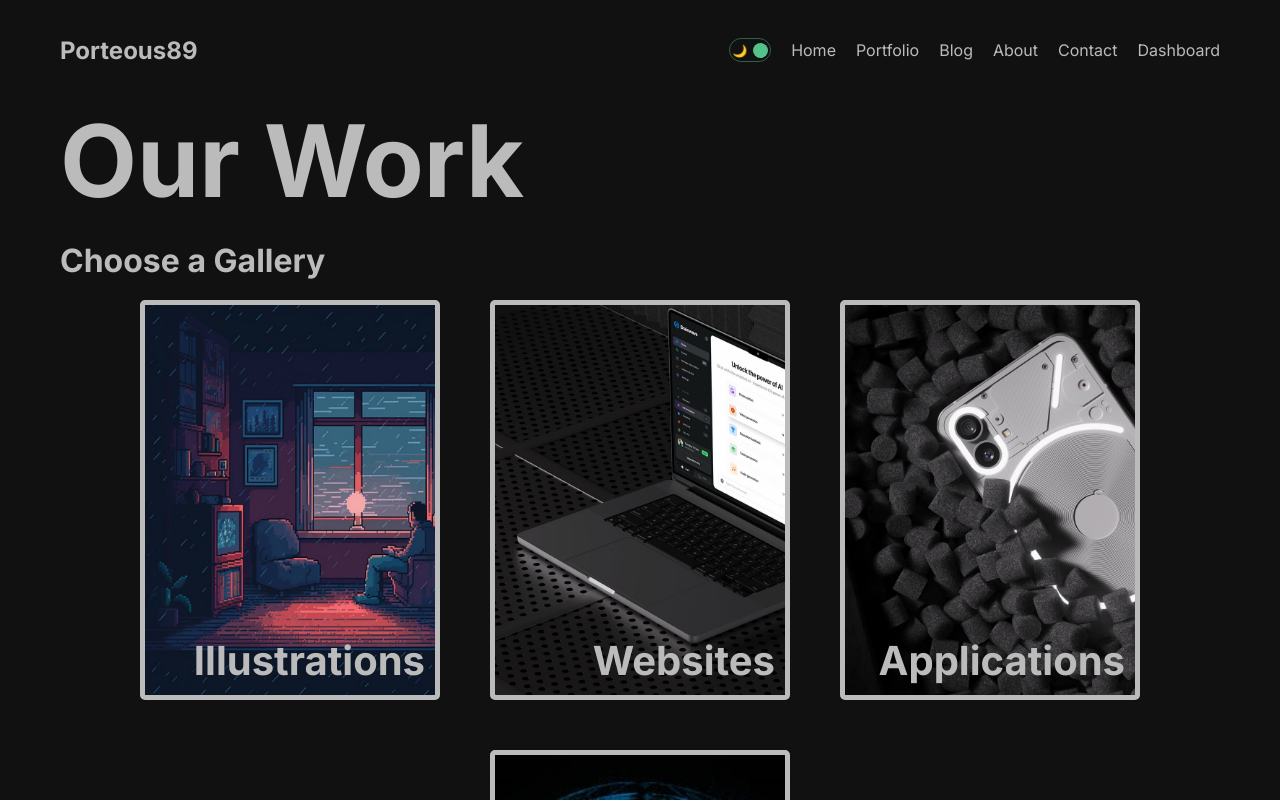
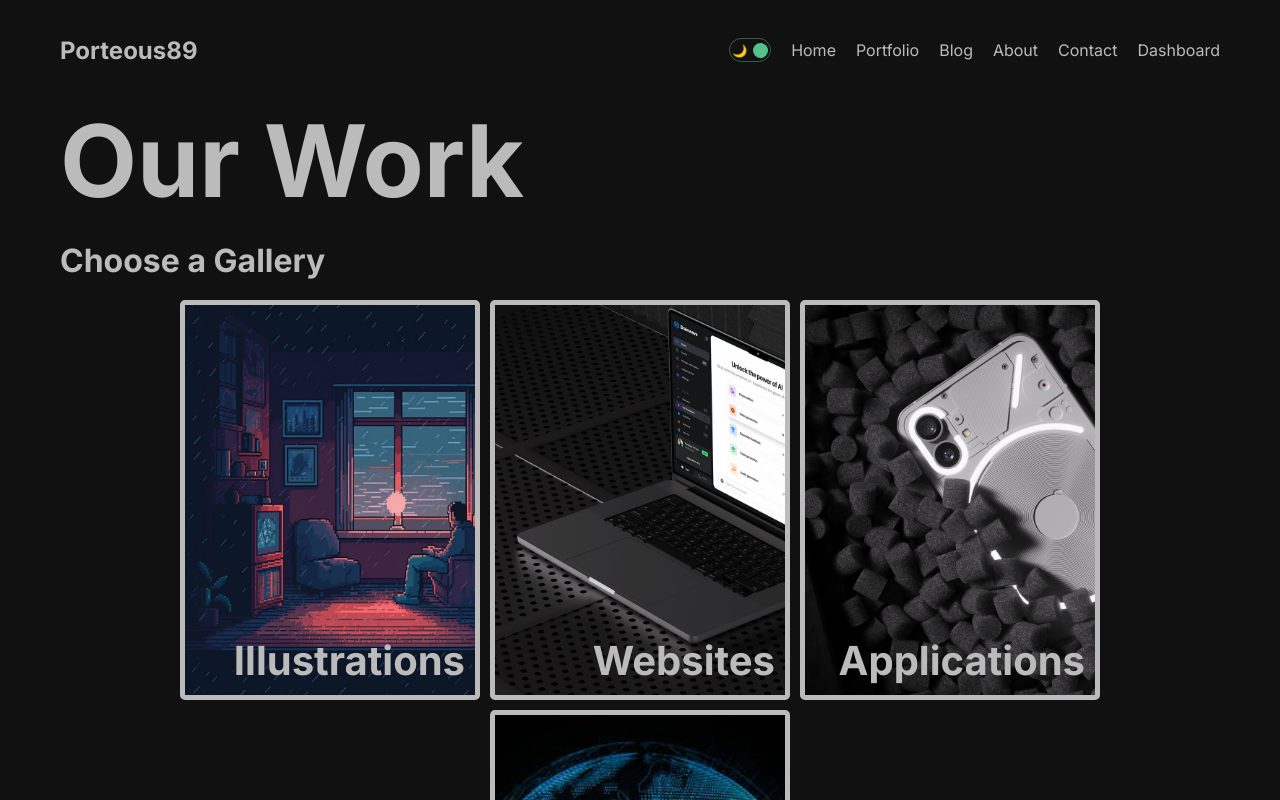
Before and after one commit to porteous89/nextjs13-portfolio, a Next.js app: page /portfolio in a window 1280 px wide. Shown: the top 800 px of the page. Built offline with nearby package versions, Linux system fonts and the light colour scheme; no server answers.

Commit message:
edit portfolio css

```diff
--- a/src/app/portfolio/page.module.css
+++ b/src/app/portfolio/page.module.css
@@ -15,7 +15,7 @@
 .items {
     display: flex;
     flex-wrap: wrap;
-    gap: 50px;
+    gap: 10px;
     justify-content: center;
 }
 
```
